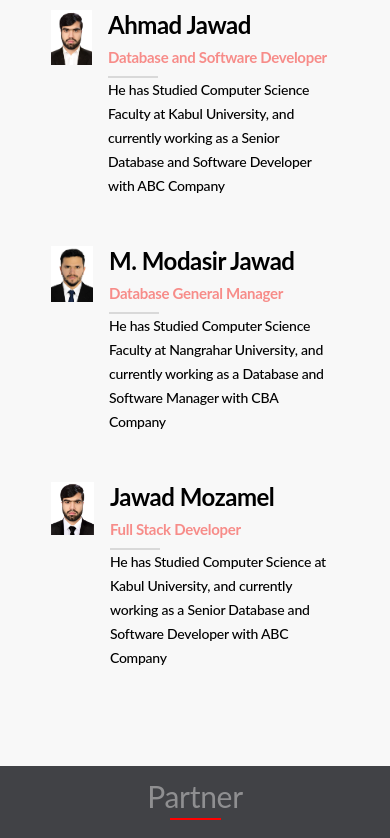
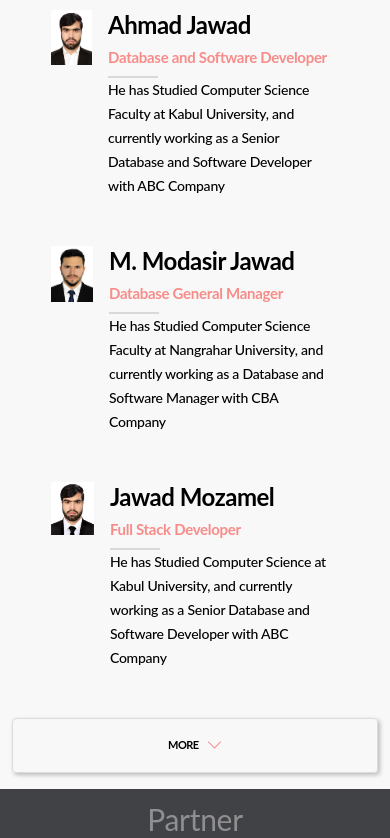
Before and after one commit to MozamelJawad/Capstone-Project, a website: page index.html in a window 390 px wide. Shown: the part 2264-3102 px from the top of the page. Drawn offline with nearby package versions, Linux system fonts and the light colour scheme.

Commit message:
More button and Icon designed

```diff
--- a/index.html
+++ b/index.html
@@ -180,30 +180,17 @@
         <div class="text-center">
             <h2 class="speakers">Featured Speakers</h2>
         </div>
-        <div class="container-lg pb-5">
+        <div class="container-lg pb-3">
             <div class="row align-items-center justify-content-center pt-5" id="mainSection">
 
-                <!-- <div class="col-md-5 speaker-card">
-                        <img src="assets/speakers/speaker_01 1.png" alt="eBook" class="img-fluid speaker-photo">
-                    <div class="speaker-info">
-                        <h1 class="name">Ahmad Ahmadi</h1>
-                        <p class="speaker-job">Database specialist</p>
-                        <div class="left-line"></div>
-                        <p class="speaker-exp">Lorem ipsum dolor sit amet consectetur adipisicing elit.</p>
-                    </div>
-                </div>   -->
+              <!-- speakers dynamic code  -->
 
-                <!-- <div class="col-md-5 speaker-card mb-3">
-                        <img src="assets/speakers/speaker_01 1.png" alt="eBook" class="img-fluid speaker-photo">
-                    <div class="speaker-info">
-                        <h1 class="name">Ahmad Ahmadi</h1>
-                        <p class="speaker-job">Database specialist</p>
-                        <div class="left-line"></div>
-                        <p class="speaker-exp">Lorem ipsum dolor sit amet consectetur adipisicing elit.</p>
-                    </div>
-                </div>   -->
+            </div>
+            <div class="col-md-4 more-btn text-center">
+                MORE <i class="bi bi-chevron-down"></i>
             </div>
         </div>
+
     </section>
 
     <!-- partners  -->
--- a/style.css
+++ b/style.css
@@ -408,6 +408,10 @@ letter-spacing: -0.03rem;
     text-decoration-line: underline;
 }
 
+.more-btn {
+    display: none;
+}
+
 .about-footer {
     background: #2E2E2E;
 }
@@ -517,4 +521,29 @@ letter-spacing: -0.03rem;
     .about-p {
         padding: 1rem;
     }
+
+    .more-btn {
+        border-radius: 0.25rem;
+    border: 1px solid #DCDCDC;
+    box-shadow: 2px 2px 4px 0px rgba(0, 0, 0, 0.25);
+    display: flex;
+    padding: 0.75rem 0rem 0.8125rem 0rem;
+    justify-content: center;
+    align-items: center;
+    flex-shrink: 0;
+    color: #000;
+    font-size: 0.6875rem;
+    font-family: Lato;
+    font-style: normal;
+    font-weight: 700;
+    line-height: 1.75rem;
+    letter-spacing: -0.03438rem;
+    gap: 0.5rem;
+    }
+
+    .bi-chevron-down {
+        color:#F78C89;
+        font-weight: 700;
+        font-size: 1rem;
+    }
 }
```
